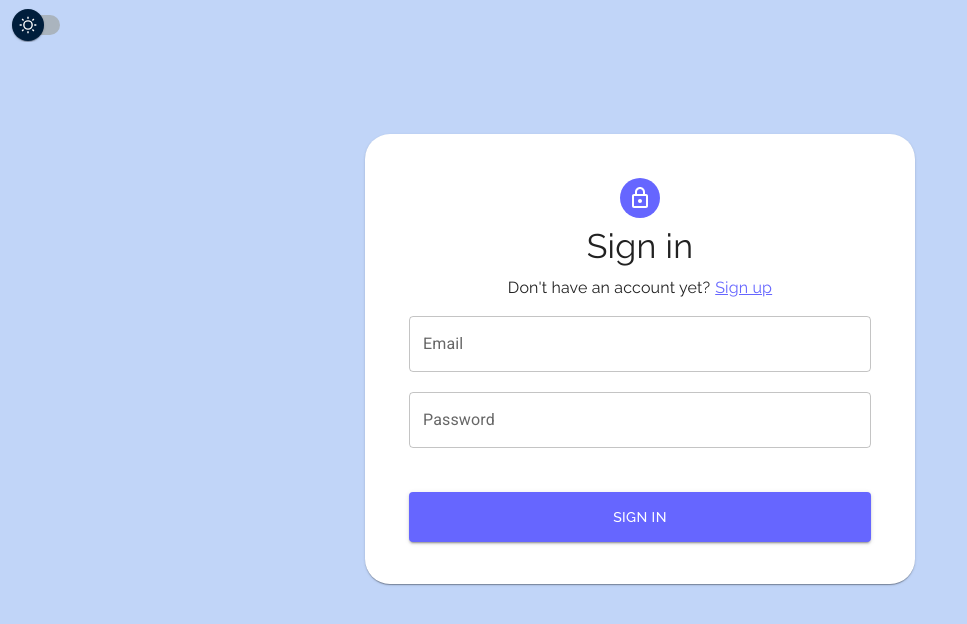
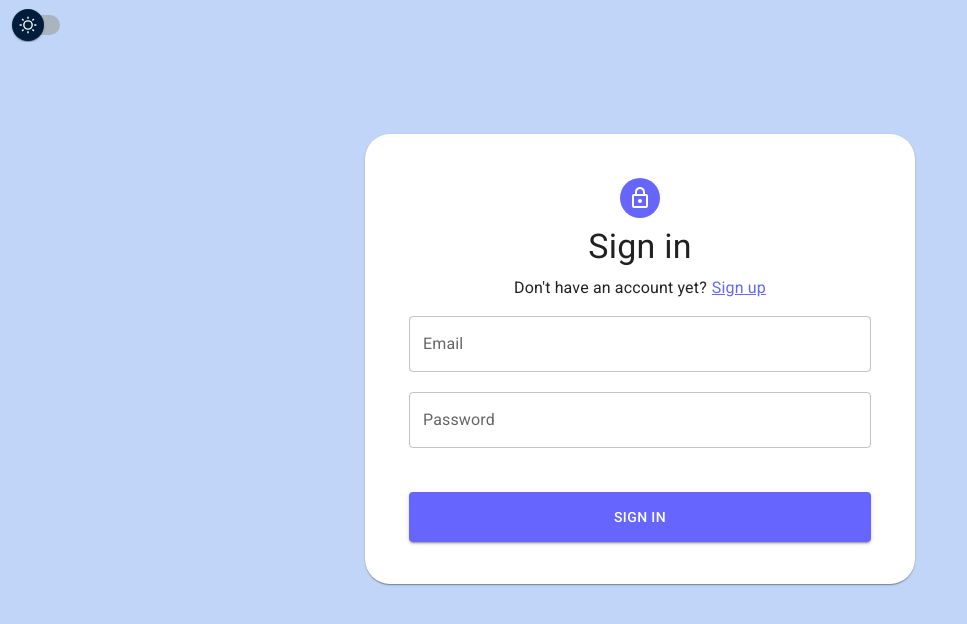
Before and after one commit to darnnng/inno-paint, a React (Create React App) app: page /signin in a window 1280 px wide. Shown: the top 624 px of the page, without its empty margins (0-967 px from the left). Built offline with nearby package versions, Linux system fonts and the light colour scheme.

Commit message:
fix: moved styles& deleted index.css

```diff
--- a/src/components/Auth/SignIn/SignIn.tsx
+++ b/src/components/Auth/SignIn/SignIn.tsx
@@ -79,10 +79,10 @@ const SignIn = () => {
             <Avatar sx={{ backgroundColor: '#6666ff', mb: 1 }}>
               <LockOutlinedIcon />
             </Avatar>
-            <Typography sx={{ fontFamily: 'Raleway', mb: 1 }} variant='h4'>
+            <Typography sx={{ mb: 1 }} variant='h4'>
               Sign in
             </Typography>
-            <Typography sx={{ fontFamily: 'Raleway' }}>
+            <Typography>
               Don't have an account yet?
               <span>
                 <Link style={link} to='/signup'>
--- a/src/components/Auth/SignUp/SignUp.tsx
+++ b/src/components/Auth/SignUp/SignUp.tsx
@@ -86,10 +86,10 @@ const SignUp = () => {
             <Avatar sx={{ backgroundColor: '#6666ff', mb: 1 }}>
               <LockOutlinedIcon />
             </Avatar>
-            <Typography sx={{ fontFamily: 'Raleway', mb: 1 }} variant='h4'>
+            <Typography sx={{ mb: 1 }} variant='h4'>
               Sign up
             </Typography>
-            <Typography sx={{ fontFamily: 'Raleway' }}>
+            <Typography>
               Already have an account?
               <span>
                 <Link style={link} to='/'>
--- a/src/components/Auth/authstyles.ts
+++ b/src/components/Auth/authstyles.ts
@@ -9,14 +9,12 @@ export const PaperStyled = styled(Paper)({
   width: 550,
   margin: '100px auto',
   borderRadius: 25,
-  fontFamily: 'Raleway',
 });
 
 export const FormButton = styled(Button)({
   backgroundColor: '#6666ff',
   height: 50,
   marginTop: 40,
-  fontFamily: 'Raleway',
   color: 'white',
 });
 
--- a/src/components/GalleryPage/gallerystyles.ts
+++ b/src/components/GalleryPage/gallerystyles.ts
@@ -3,7 +3,6 @@ import Grid from '@mui/material/Grid';
 import { CSSProperties } from 'react';
 
 export const TitleMain = styled('h4')({
-  fontFamily: 'Raleway',
   color: 'white',
   marginTop: '50px',
   marginBottom: '5px',
@@ -12,7 +11,6 @@ export const TitleMain = styled('h4')({
 });
 
 export const TitleSmall = styled('h5')({
-  fontFamily: 'Raleway',
   fontSize: '26px',
   marginBottom: '10px',
   color: 'white',
@@ -37,7 +35,6 @@ export const BoxLoader = styled(Box)({
   marginBottom: '30px',
   minHeight: '402px',
   color: 'white',
-  fontFamily: 'Raleway',
   fontSize: '34px',
 });
 
--- a/src/index.css
+++ /dev/null
@@ -1 +0,0 @@
-@import url('https://fonts.googleapis.com/css2?family=Montserrat:ital,wght@0,300;0,400;0,500;0,600;0,700;0,800;0,900;1,300;1,400&family=Raleway:ital,wght@0,100;0,200;0,300;0,400;0,500;0,600;0,700;0,800;0,900;1,100;1,200;1,300;1,400;1,500;1,600;1,800;1,900&display=swap');
--- a/src/index.tsx
+++ b/src/index.tsx
@@ -1,6 +1,5 @@
 import React from 'react';
 import ReactDOM from 'react-dom/client';
-import './index.css';
 import App from './App';
 import { BrowserRouter } from 'react-router-dom';
 import { Provider } from 'react-redux';
```
Also changed, not shown: package.json (+8 -7 lines), 1 other file (tests, documents, lock files or other folders).
